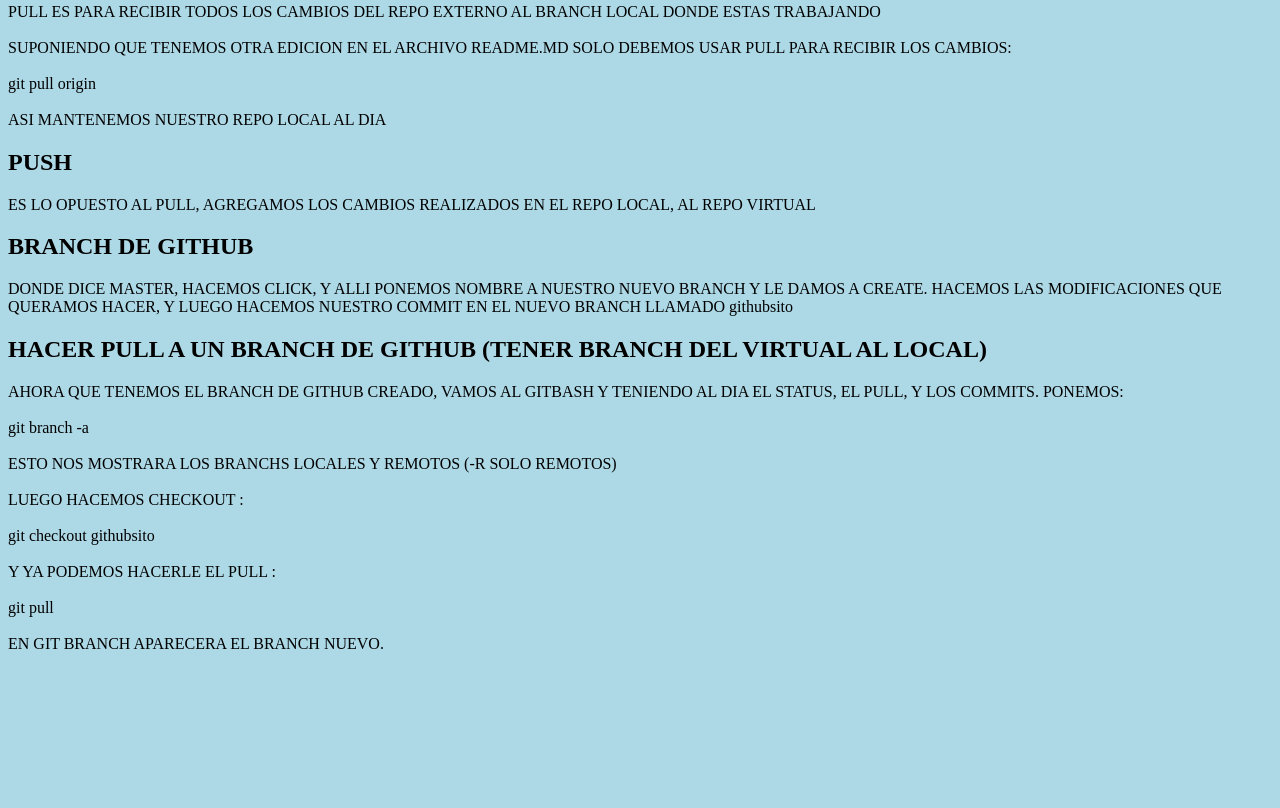
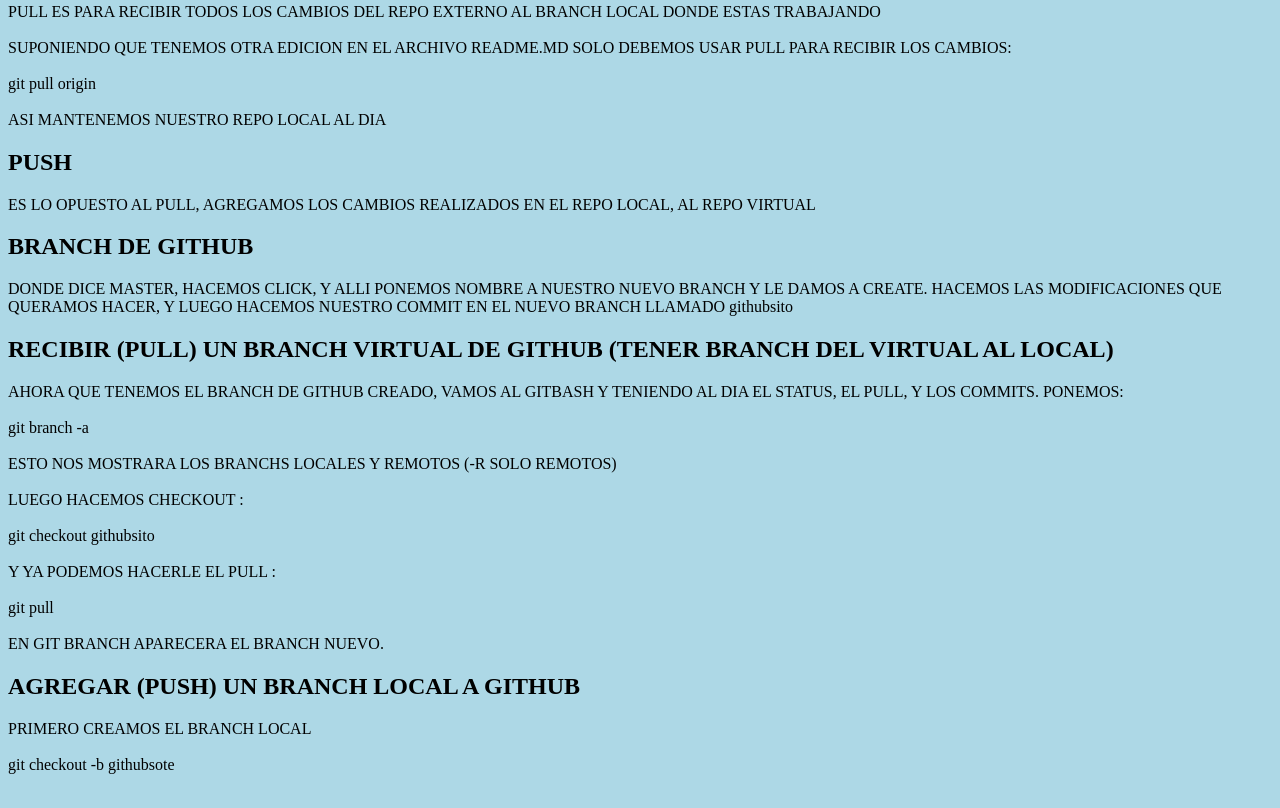
Before and after one commit to JonnhyIT28/TutorialGithub, a plain HTML site: page git.html in a window 1280 px wide. Shown: the part 4149-4957 px from the top of the page. Before the commit the page ends 4818 px from the top, so only its background shows below. Drawn offline with Linux system fonts and the light colour scheme.

Commit message:
asdasdadasdads

```diff
--- a/git.html
+++ b/git.html
@@ -262,7 +262,7 @@
         QUE QUERAMOS HACER, Y LUEGO HACEMOS NUESTRO COMMIT EN EL NUEVO BRANCH
         LLAMADO githubsito
     </p>
-    <h2>HACER PULL A UN BRANCH DE GITHUB (TENER BRANCH DEL VIRTUAL AL LOCAL)</h2>
+    <h2>RECIBIR (PULL) UN BRANCH VIRTUAL DE GITHUB (TENER BRANCH DEL VIRTUAL AL LOCAL)</h2>
     <p>AHORA QUE TENEMOS EL BRANCH DE GITHUB CREADO, VAMOS AL GITBASH
         Y TENIENDO AL DIA EL STATUS, EL PULL, Y LOS COMMITS. PONEMOS:
         <br><br>
@@ -280,5 +280,12 @@
         <br><br>
         EN GIT BRANCH APARECERA EL BRANCH NUEVO.
     </p>
+    <h2>AGREGAR (PUSH) UN BRANCH LOCAL A GITHUB</h2>
+    <p>PRIMERO CREAMOS EL BRANCH LOCAL
+        <br><br>
+        git checkout -b githubsote
+        <br><br>
+
+    </p>
 </body>
 </html>
```
